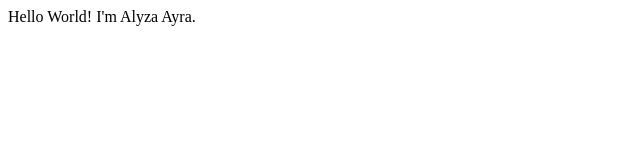
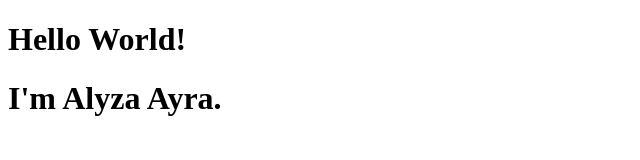
Before and after one commit to Ayra-bueque/milo, a plain HTML site: page index.html in a window 1280 px wide. Shown: the whole page, without its empty margins (0-640 px from the left). Drawn offline with Linux system fonts and the light colour scheme.

Commit message:
First webpage

```diff
--- a/index.html
+++ b/index.html
@@ -6,7 +6,7 @@
     <title>First webpage</title>
 </head>
 <body>
-    <hi>Hello World!</hi>
-    <hi>I'm Alyza Ayra.</hi>
+    <h1>Hello World!</hi>
+    <h1>I'm Alyza Ayra.</hi>
 </body>
 </html>
```
